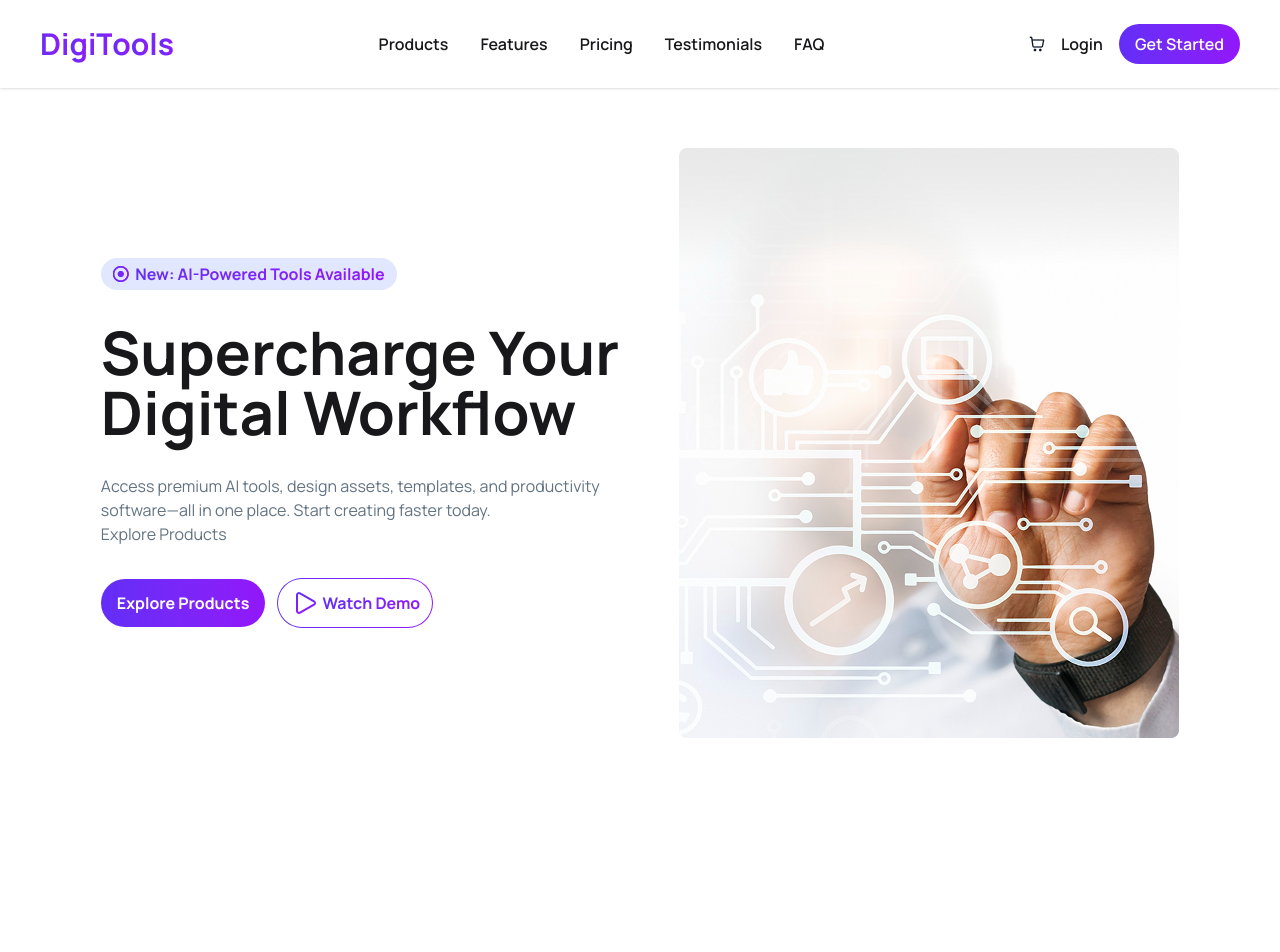
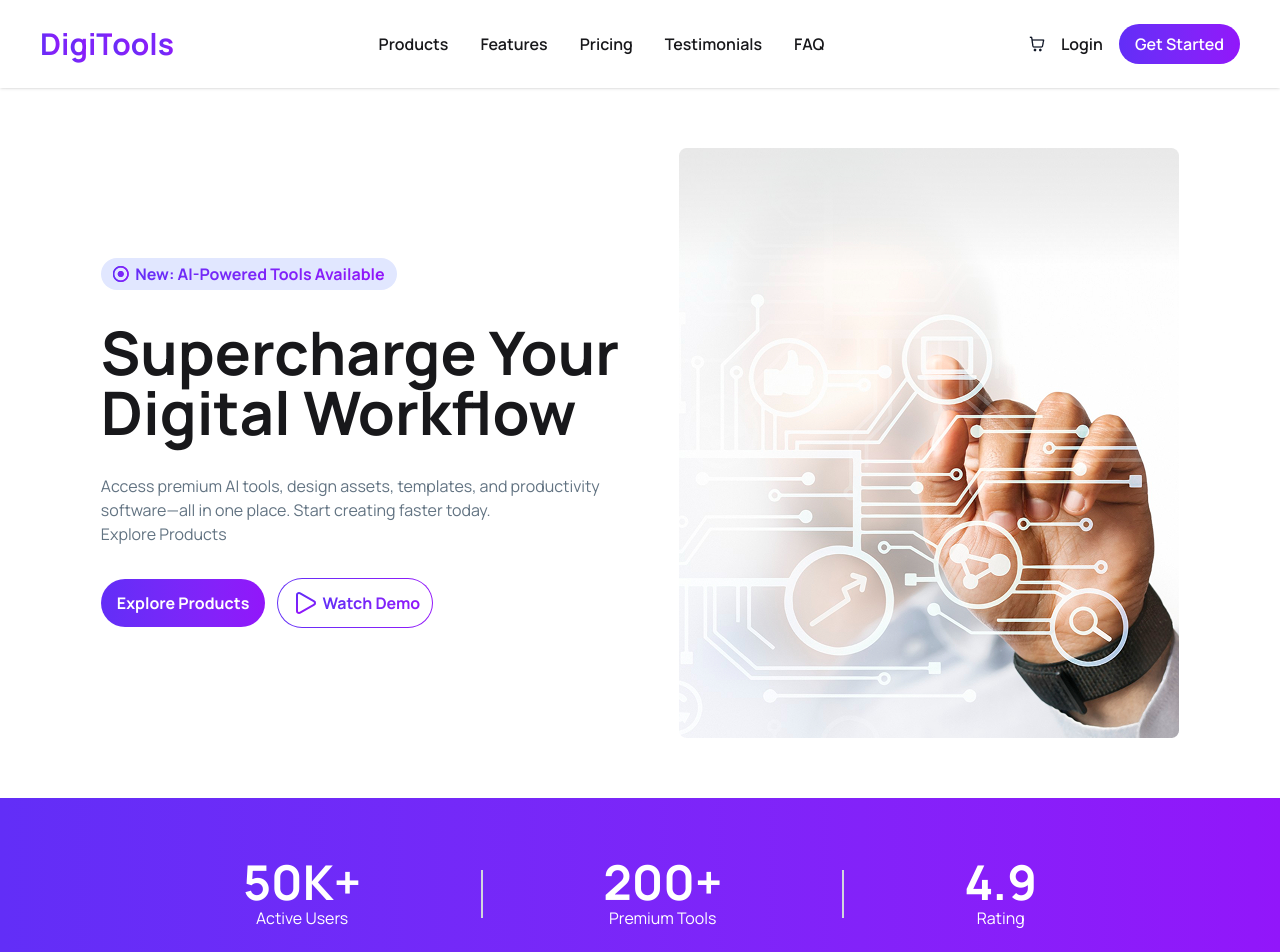
Before and after one commit to Avijeet2016/B13-A6-digitools, a React (Vite) app: page / in a window 1280 px wide. Shown: the top 952 px of the page. Before the commit the page ends 800 px from the top, so only its background shows below. Built offline with nearby package versions, Linux system fonts and the light colour scheme.

Commit message:
stats added

```diff
--- a/src/App.jsx
+++ b/src/App.jsx
@@ -1,6 +1,7 @@
 import './App.css'
 import Banner from './components/Banner';
 import Navbar from './components/Navbar';
+import Stats from './components/Stats';
 
 function App() {
 
@@ -9,6 +10,7 @@ function App() {
     <>
       <Navbar></Navbar>
       <Banner></Banner>
+      <Stats></Stats>
     </>
   );
 }
--- a/src/components/Navbar.jsx
+++ b/src/components/Navbar.jsx
@@ -3,7 +3,7 @@ import cartImg from '../assets/products/shopping-cart.png';
 
 const Navbar = () => {
     return (
-      <div className="shadow-sm sticky top-0">
+      <div className="shadow-sm sticky top-0 bg-white">
         <div className="max-w-300 mx-auto flex justify-between items-center py-6">
           <div>
             {/* <h1 className='text-3xl font-bold'>DigiTools</h1> */}
--- a/src/components/Stats.jsx
+++ b/src/components/Stats.jsx
@@ -2,9 +2,22 @@ import React from 'react';
 
 const Stats = () => {
     return (
-        <div>
-
+      <div className="flex justify-center items-center gap-30 py-15 bg-linear-to-r from-[#622EF7] to-[#9216FA]">
+        <div className="text-center">
+          <h2 className="text-5xl font-bold text-white">50K+</h2>
+          <p className="text-white">Active Users</p>
         </div>
+        <div className="w-0.5 h-12 bg-gray-300"></div>
+        <div className="text-center">
+          <h2 className="text-5xl font-bold text-white">200+</h2>
+          <p className="text-white">Premium Tools</p>
+        </div>
+        <div className="w-0.5 h-12 bg-gray-300"></div>
+        <div className="text-center">
+          <h2 className="text-5xl font-bold text-white">4.9</h2>
+          <p className="text-white">Rating</p>
+        </div>
+      </div>
     );
 };
 
```
